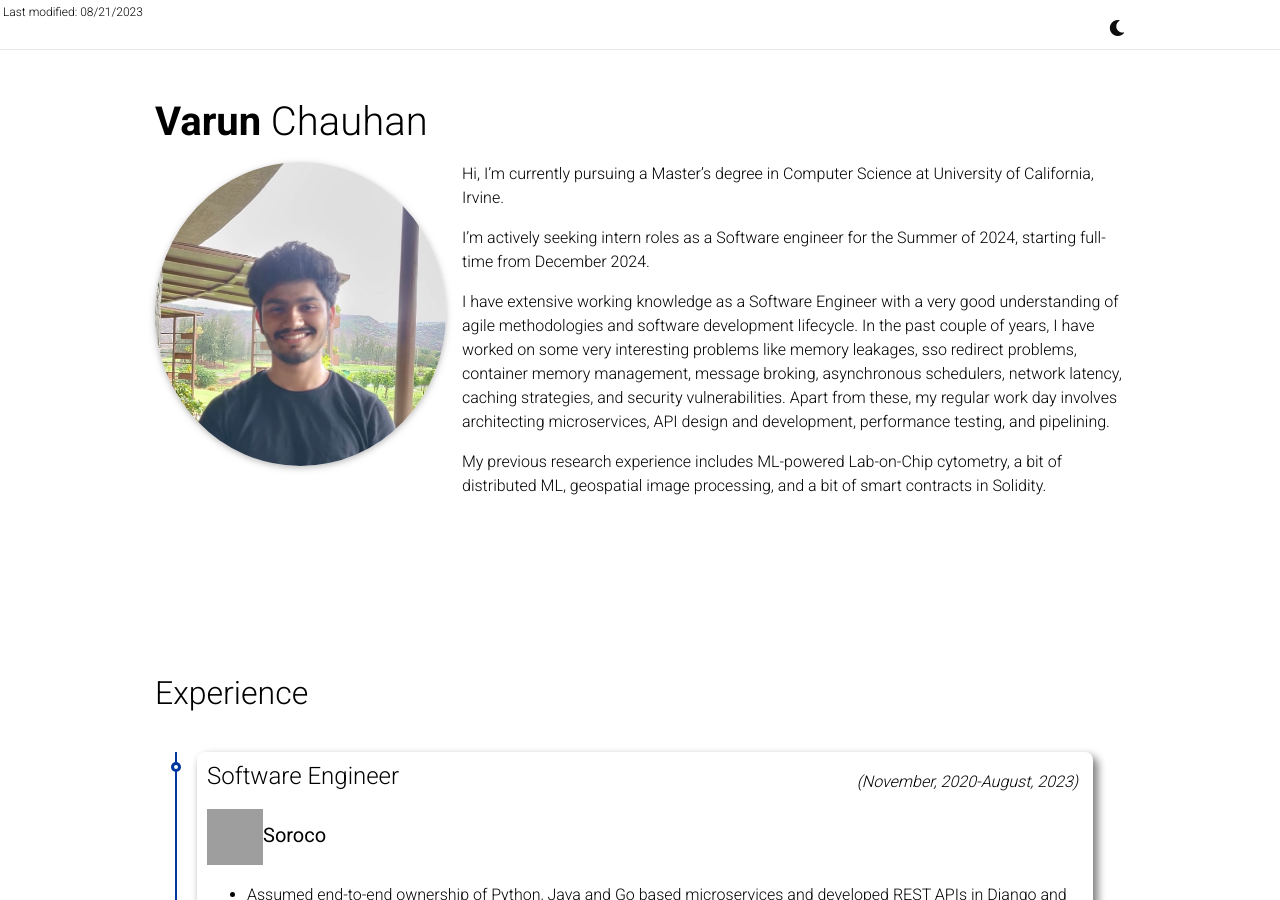
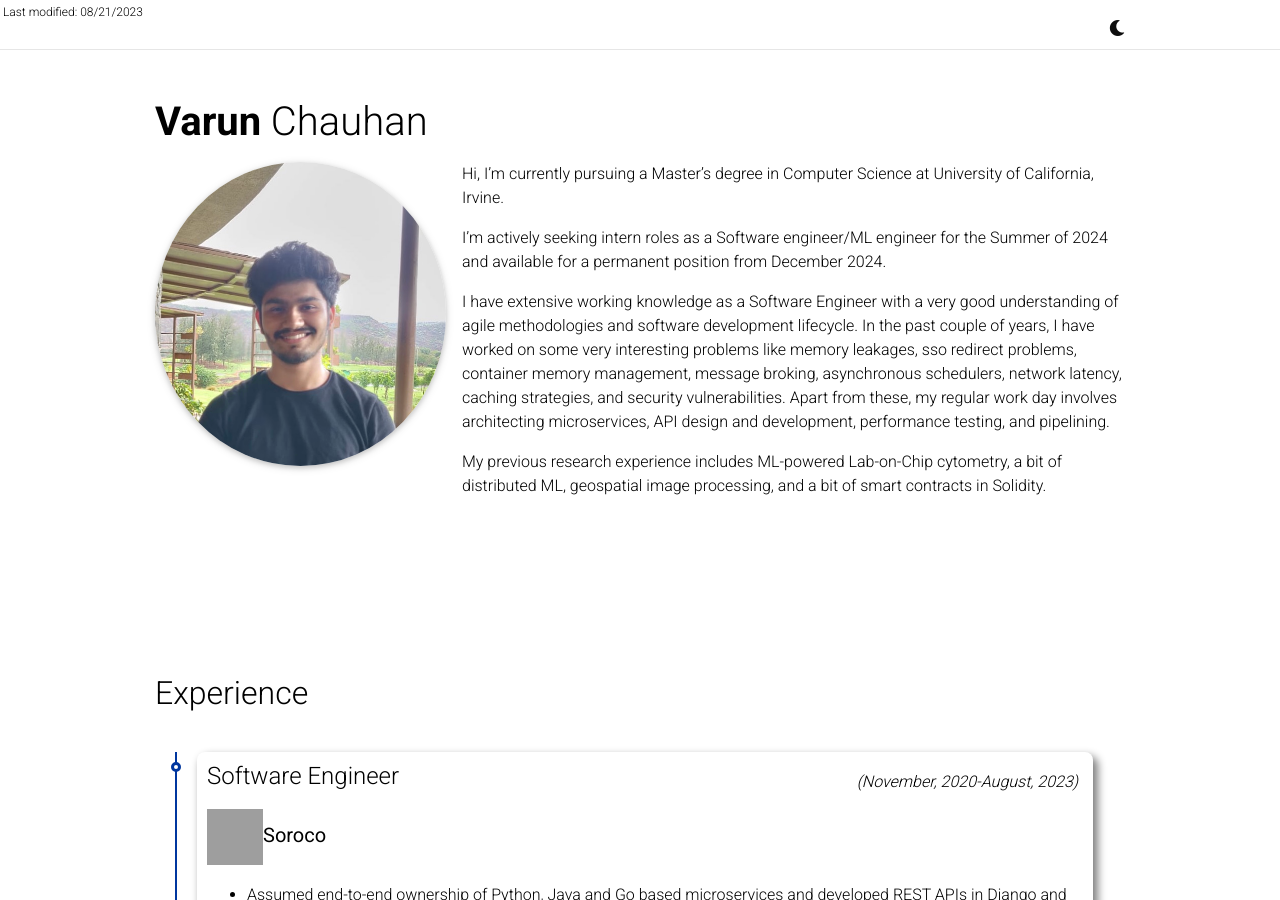
Before and after one commit to varunhc/varunhc.github.io, a Jekyll site: the page built from _pages/about.md, in a window 1280 px wide and 900 px high. Built offline with Jekyll 4.4.1, drawn with Linux system fonts in a browser that asks for light colours; full-size pictures stand in for the smaller copies a plugin makes; comment, search, counter and statistics services are not loaded; a style sheet for code colours, icons or effects is not loaded; grey boxes are pictures that could not be loaded.

Commit message:
Update about.md

```diff
--- a/_pages/about.md
+++ b/_pages/about.md
@@ -16,7 +16,7 @@ news: false  # includes a list of news items
 ---
 Hi, I'm currently pursuing a Master's degree in Computer Science at University of California, Irvine.
 
-I'm actively seeking intern roles as a Software engineer for the Summer of 2024, starting full-time from December 2024.
+I'm actively seeking intern roles as a Software engineer/ML engineer for the Summer of 2024 and available for a permanent position from December 2024.
 
 I have extensive working knowledge as a Software Engineer with a very good understanding of agile methodologies and software development lifecycle. In the past couple of years, I have worked on some very interesting problems like memory leakages, sso redirect problems, container memory management, message broking, asynchronous schedulers, network latency, caching strategies, and security vulnerabilities. Apart from these, my regular work day involves architecting microservices, API design and development, performance testing, and pipelining.
 
```
